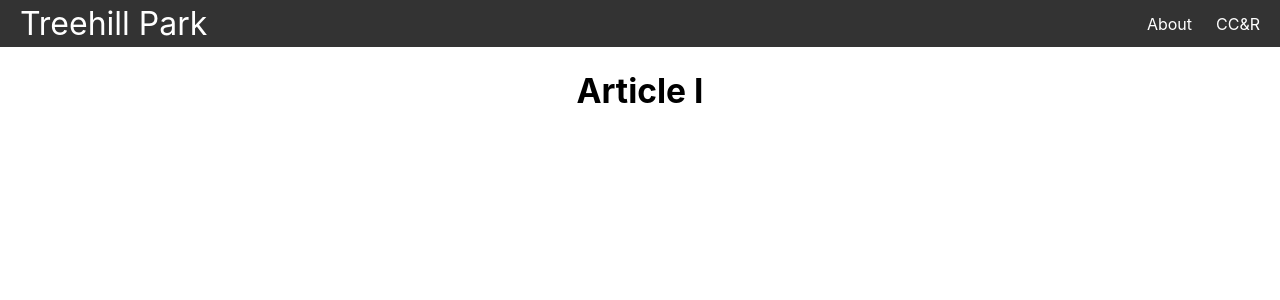
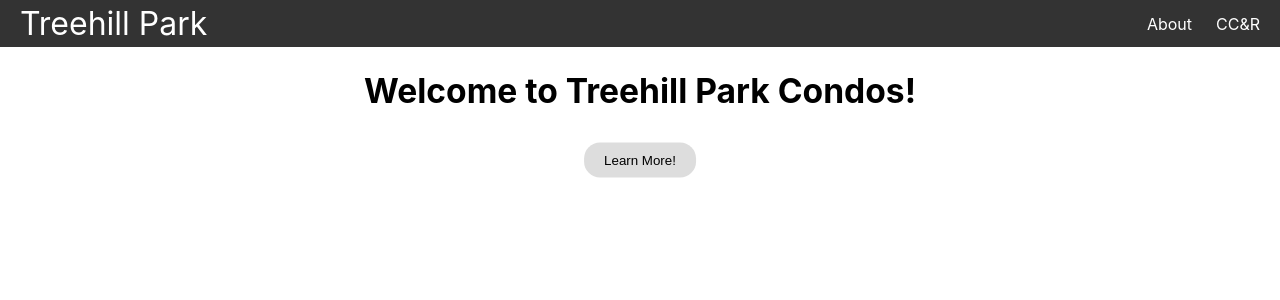
Before and after one commit to jchulsey/treehill-park-condos, a React (Create React App) app: page / in a window 1280 px wide. Shown: the top 300 px of the page. Built offline with nearby package versions, Linux system fonts and the light colour scheme; the HTML template or start-up script is replaced by a standard one.

Commit message:
Started 'Learn More!' pill button implementation on home page

```diff
--- a/src/pages/Home.js
+++ b/src/pages/Home.js
@@ -1,5 +1,12 @@
-
+import LearnMoreButton from './components/LearnMoreButton';
 
 export default function Home() {
-    return <h1>Article I</h1>
+    return (
+        <div className="Welcome">
+            <h1>Welcome to Treehill Park Condos!</h1>
+            <>
+            <LearnMoreButton />
+            </>
+        </div>
+    )
 }
--- /dev/null
+++ b/src/pages/components/LearnMoreButton.js
@@ -0,0 +1,30 @@
+import React, { useState } from 'react';
+
+const LearnMoreButton = () => {
+  const [showWelcomeMessage, setShowWelcomeMessage] = useState(false);
+  const [hideButton, setHideButton] = useState(false);
+
+  const handleButtonClick = () => {
+    setShowWelcomeMessage(true);
+    setHideButton(true);
+  };
+
+  return (
+    <div className="center">
+      {!hideButton && <button className= "button" onClick={handleButtonClick}>Learn More!</button>}
+
+      {showWelcomeMessage && (
+        <div>
+          <h2>Hello!</h2>
+          <p>
+            Thank you for your interest in Treehill Park! We are a 51 member condo association located in the
+            heart of Sherwood, AR at the corner of Shelby and Kiehl next to City Hall. Our property was built in
+            1984 and consists of 6 residential buildings and a clubhouse with a pool.
+          </p>
+        </div>
+      )}
+    </div>
+  );
+};
+
+export default LearnMoreButton;
--- a/src/styles.css
+++ b/src/styles.css
@@ -10,6 +10,15 @@ body {
     -webkit-font-smoothing: antialiased;
   -moz-osx-font-smoothing: grayscale;
 }
+
+.center {
+    margin: 0;
+    position: absolute;
+    top: 20%;
+    left: 50%;
+    -ms-transform: translate(-50%, -50%);
+    transform: translate(-50%, -50%);
+  }
 
 .nav {
     background-color: #333;
@@ -69,6 +78,22 @@ body {
     justify-content: center;
 }
 
+.button {
+    background-color: #ddd;
+    border: none;
+    color: black;
+    padding: 10px 20px;
+    text-align: center;
+    text-decoration: none;
+    margin: 4px 2px;
+    cursor: pointer;
+    border-radius: 16px;
+    display: flex;
+    flex-direction: column;
+    align-items: center;
+    justify-content: center;
+  }
+
 .App {
     text-align: center;
   }
```
